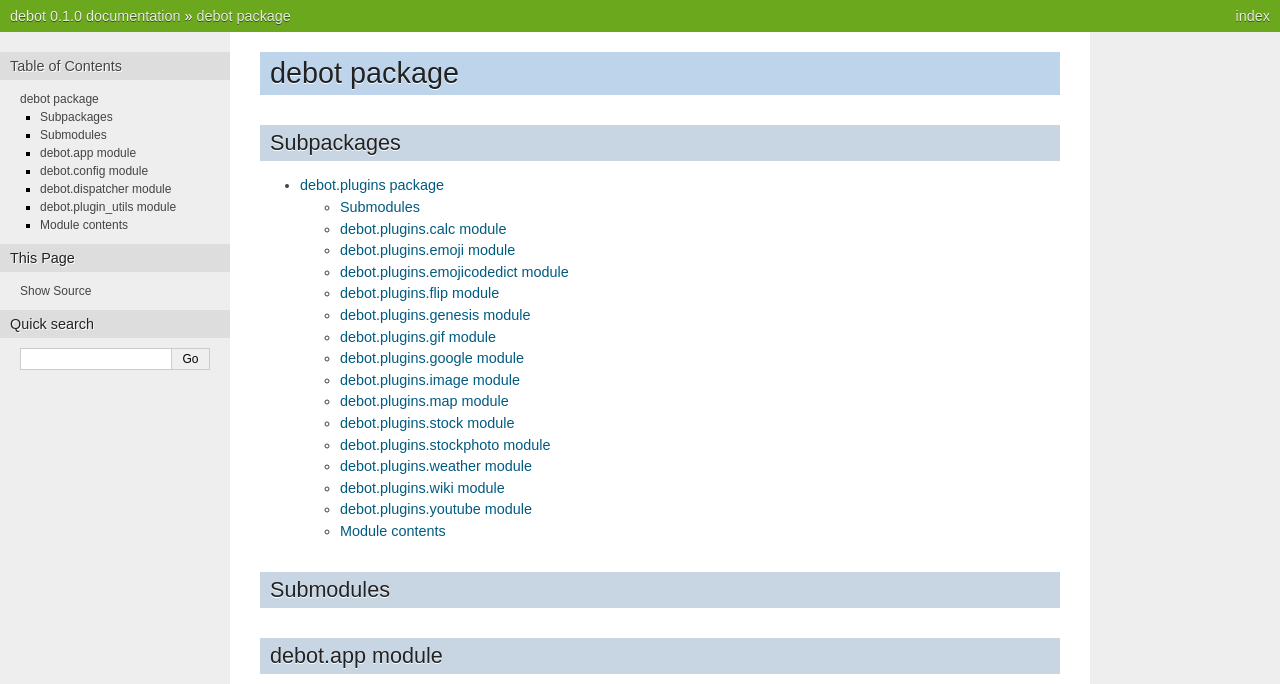
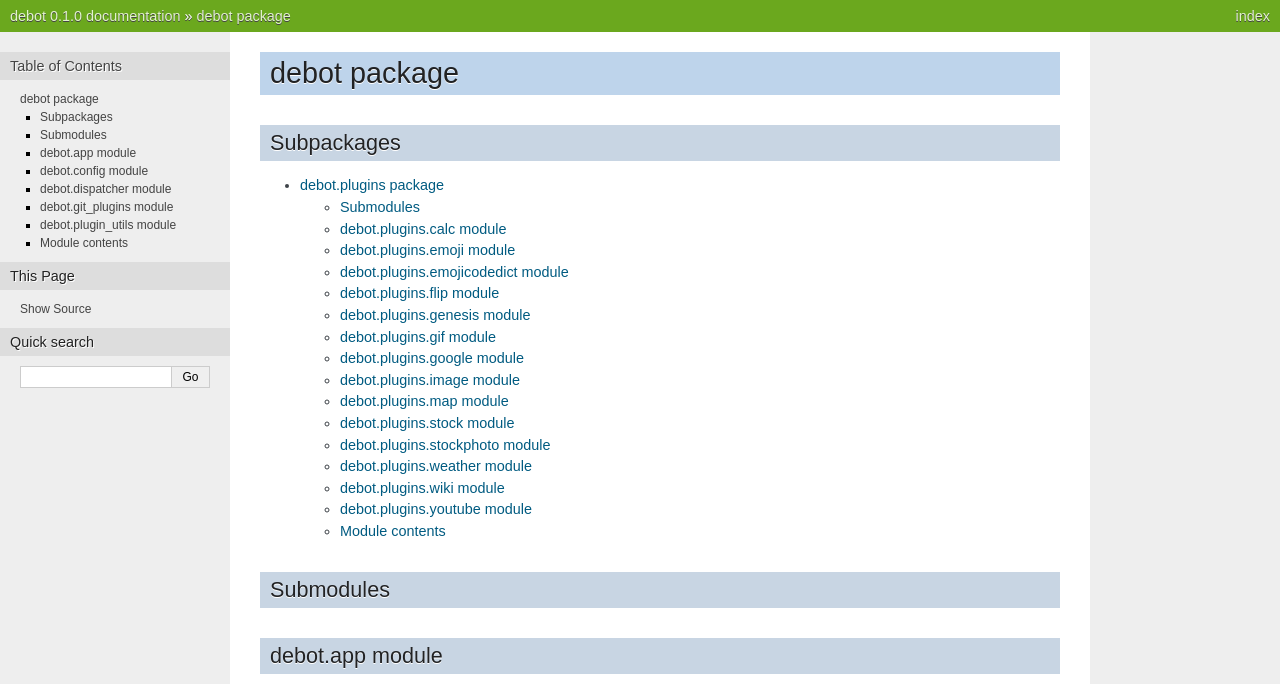
Before and after one commit to blurrcat/debot, a Sphinx documentation site: the page built from docs/debot.rst, in a window 1280 px wide and 1400 px high. Shown: the top 684 px of the window. Built offline with Sphinx 7.4.7, drawn with Linux system fonts in a browser that asks for light colours; some of the changed text lies outside the part shown; grey boxes are pictures that could not be loaded.

```diff
--- a/docs/debot.rst
+++ b/docs/debot.rst
@@ -35,6 +35,14 @@ debot.dispatcher module
     :undoc-members:
     :show-inheritance:
 
+debot.git_plugins module
+------------------------
+
+.. automodule:: debot.git_plugins
+    :members:
+    :undoc-members:
+    :show-inheritance:
+
 debot.plugin_utils module
 -------------------------
 
```
Also changed, not shown: .travis.yml, 1 other file.
